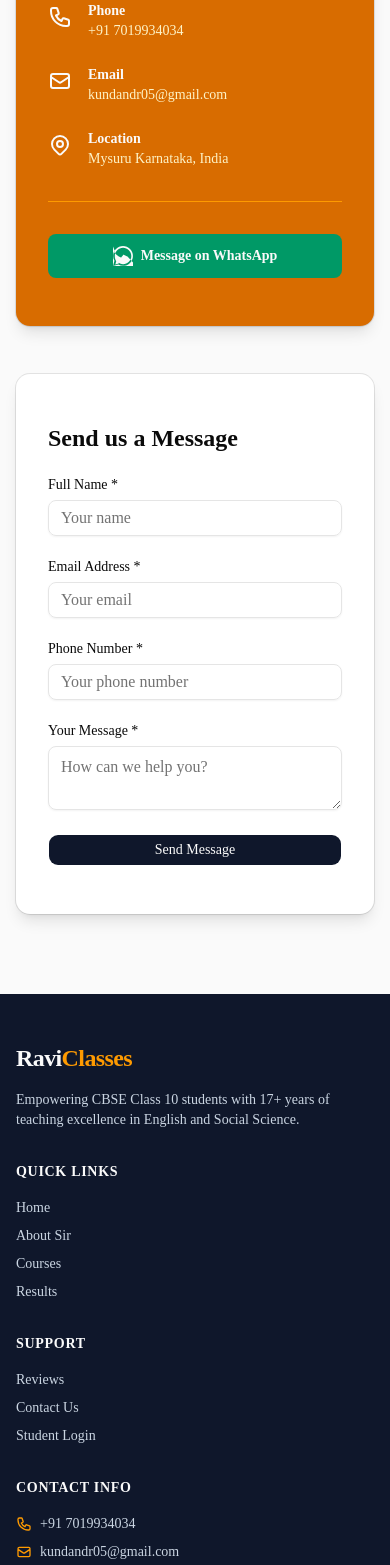
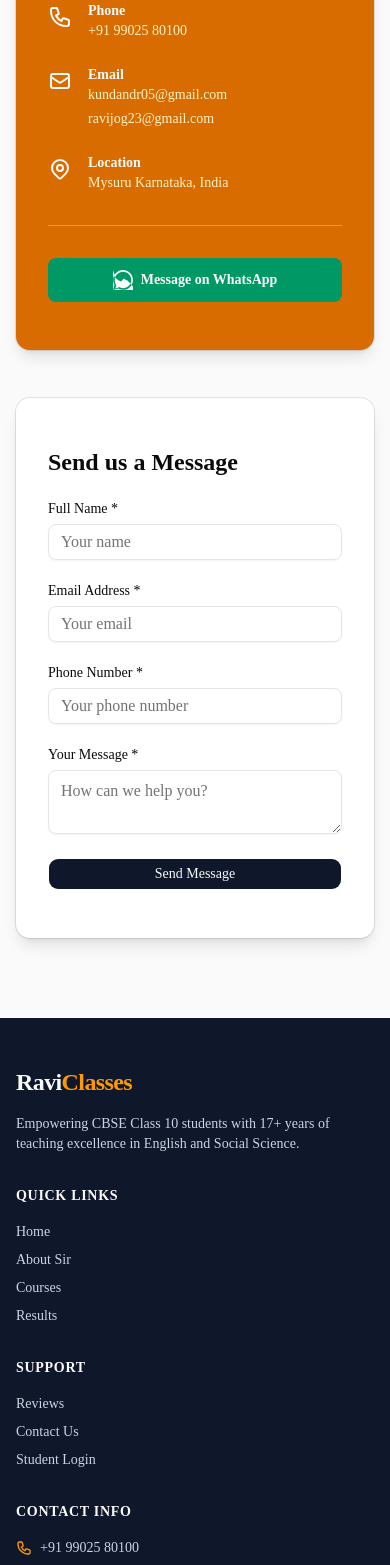
Before and after one commit to kundandr05/Ravikumar-lms, a Next.js app: page /contact in a window 390 px wide. Shown: the part 432-1997 px from the top of the page. Built offline with nearby package versions, Linux system fonts and the light colour scheme; no server answers.

Commit message:
update: add second email and update contact phone number with whatsapp links

```diff
--- a/src/app/(public)/contact/page.tsx
+++ b/src/app/(public)/contact/page.tsx
@@ -76,7 +76,7 @@
                     <svg className="w-6 h-6 mt-1 shrink-0" fill="none" viewBox="0 0 24 24" stroke="currentColor"><path strokeLinecap="round" strokeLinejoin="round" strokeWidth={2} d="M3 5a2 2 0 012-2h3.28a1 1 0 01.948.684l1.498 4.493a1 1 0 01-.502 1.21l-2.257 1.13a11.042 11.042 0 005.516 5.516l1.13-2.257a1 1 0 011.21-.502l4.493 1.498a1 1 0 01.684.949V19a2 2 0 01-2 2h-1C9.716 21 3 14.284 3 6V5z" /></svg>
                     <div>
                       <h4 className="font-bold">Phone</h4>
-                      <p className="text-amber-100">+91 7019934034</p>
+                      <a href="https://wa.me/919902580100" target="_blank" rel="noopener noreferrer" className="text-amber-100 hover:text-primary-foreground transition-colors underline-offset-4 hover:underline">+91 99025 80100</a>
                     </div>
                   </div>
 
@@ -84,7 +84,10 @@
                     <svg className="w-6 h-6 mt-1 shrink-0" fill="none" viewBox="0 0 24 24" stroke="currentColor"><path strokeLinecap="round" strokeLinejoin="round" strokeWidth={2} d="M3 8l7.89 5.26a2 2 0 002.22 0L21 8M5 19h14a2 2 0 002-2V7a2 2 0 00-2-2H5a2 2 0 00-2 2v10a2 2 0 002 2z" /></svg>
                     <div>
                       <h4 className="font-bold">Email</h4>
-                      <a href="mailto:kundandr05@gmail.com" className="text-amber-100 hover:text-primary-foreground transition-colors underline-offset-4 hover:underline">kundandr05@gmail.com</a>
+                      <div className="flex flex-col gap-1">
+                        <a href="mailto:kundandr05@gmail.com" className="text-amber-100 hover:text-primary-foreground transition-colors underline-offset-4 hover:underline">kundandr05@gmail.com</a>
+                        <a href="mailto:ravijog23@gmail.com" className="text-amber-100 hover:text-primary-foreground transition-colors underline-offset-4 hover:underline">ravijog23@gmail.com</a>
+                      </div>
                     </div>
                   </div>
 
@@ -99,7 +102,7 @@
 
                 <div className="pt-8 mt-8 border-t border-amber-500">
                   <a
-                    href="https://wa.me/917019934034"
+                    href="https://wa.me/919902580100"
                     target="_blank"
                     rel="noopener noreferrer"
                     className="flex items-center justify-center gap-2 w-full bg-emerald-600 text-primary-foreground px-4 py-3 rounded-md hover:bg-green-600 transition-colors font-bold"
--- a/src/components/public/Footer.tsx
+++ b/src/components/public/Footer.tsx
@@ -37,17 +37,23 @@
           <div>
             <h4 className="text-primary-foreground font-semibold mb-4 uppercase text-sm tracking-wider">Contact Info</h4>
             <ul className="space-y-2 text-sm">
-              <li className="flex items-center gap-2">
-                <svg className="w-4 h-4 text-amber-500" fill="none" stroke="currentColor" viewBox="0 0 24 24"><path strokeLinecap="round" strokeLinejoin="round" strokeWidth="2" d="M3 5a2 2 0 012-2h3.28a1 1 0 01.948.684l1.498 4.493a1 1 0 01-.502 1.21l-2.257 1.13a11.042 11.042 0 005.516 5.516l1.13-2.257a1 1 0 011.21-.502l4.493 1.498a1 1 0 01.684.949V19a2 2 0 01-2 2h-1C9.716 21 3 14.284 3 6V5z"></path></svg>
-                +91 7019934034
-              </li>
-              <li className="flex items-center gap-2">
-                <svg className="w-4 h-4 text-amber-500" fill="none" stroke="currentColor" viewBox="0 0 24 24"><path strokeLinecap="round" strokeLinejoin="round" strokeWidth="2" d="M3 8l7.89 5.26a2 2 0 002.22 0L21 8M5 19h14a2 2 0 002-2V7a2 2 0 00-2-2H5a2 2 0 00-2 2v10a2 2 0 002 2z"></path></svg>
-                <a href="mailto:kundandr05@gmail.com" className="hover:text-amber-500 transition-colors">kundandr05@gmail.com</a>
-              </li>
+                <li className="flex items-center gap-2">
+                  <svg className="w-4 h-4 text-amber-500 shrink-0" fill="none" stroke="currentColor" viewBox="0 0 24 24"><path strokeLinecap="round" strokeLinejoin="round" strokeWidth="2" d="M3 5a2 2 0 012-2h3.28a1 1 0 01.948.684l1.498 4.493a1 1 0 01-.502 1.21l-2.257 1.13a11.042 11.042 0 005.516 5.516l1.13-2.257a1 1 0 011.21-.502l4.493 1.498a1 1 0 01.684.949V19a2 2 0 01-2 2h-1C9.716 21 3 14.284 3 6V5z"></path></svg>
+                  <a href="https://wa.me/919902580100" target="_blank" rel="noopener noreferrer" className="hover:text-amber-500 transition-colors">+91 99025 80100</a>
+                </li>
+                <li className="flex items-start sm:items-center gap-2 flex-col sm:flex-row">
+                  <div className="flex items-center gap-2">
+                    <svg className="w-4 h-4 text-amber-500 shrink-0" fill="none" stroke="currentColor" viewBox="0 0 24 24"><path strokeLinecap="round" strokeLinejoin="round" strokeWidth="2" d="M3 8l7.89 5.26a2 2 0 002.22 0L21 8M5 19h14a2 2 0 002-2V7a2 2 0 00-2-2H5a2 2 0 00-2 2v10a2 2 0 002 2z"></path></svg>
+                    <a href="mailto:kundandr05@gmail.com" className="hover:text-amber-500 transition-colors">kundandr05@gmail.com</a>
+                  </div>
+                  <span className="text-muted-foreground hidden sm:inline">,</span>
+                  <div className="flex items-center sm:ml-0 ml-6">
+                    <a href="mailto:ravijog23@gmail.com" className="hover:text-amber-500 transition-colors">ravijog23@gmail.com</a>
+                  </div>
+                </li>
             </ul>
             <a
-              href="https://wa.me/917019934034"
+              href="https://wa.me/919902580100"
               target="_blank"
               rel="noopener noreferrer"
               className="inline-flex items-center gap-2 mt-4 bg-emerald-600 text-primary-foreground px-4 py-2 rounded-md hover:bg-green-600 transition-colors text-sm font-medium"
```
